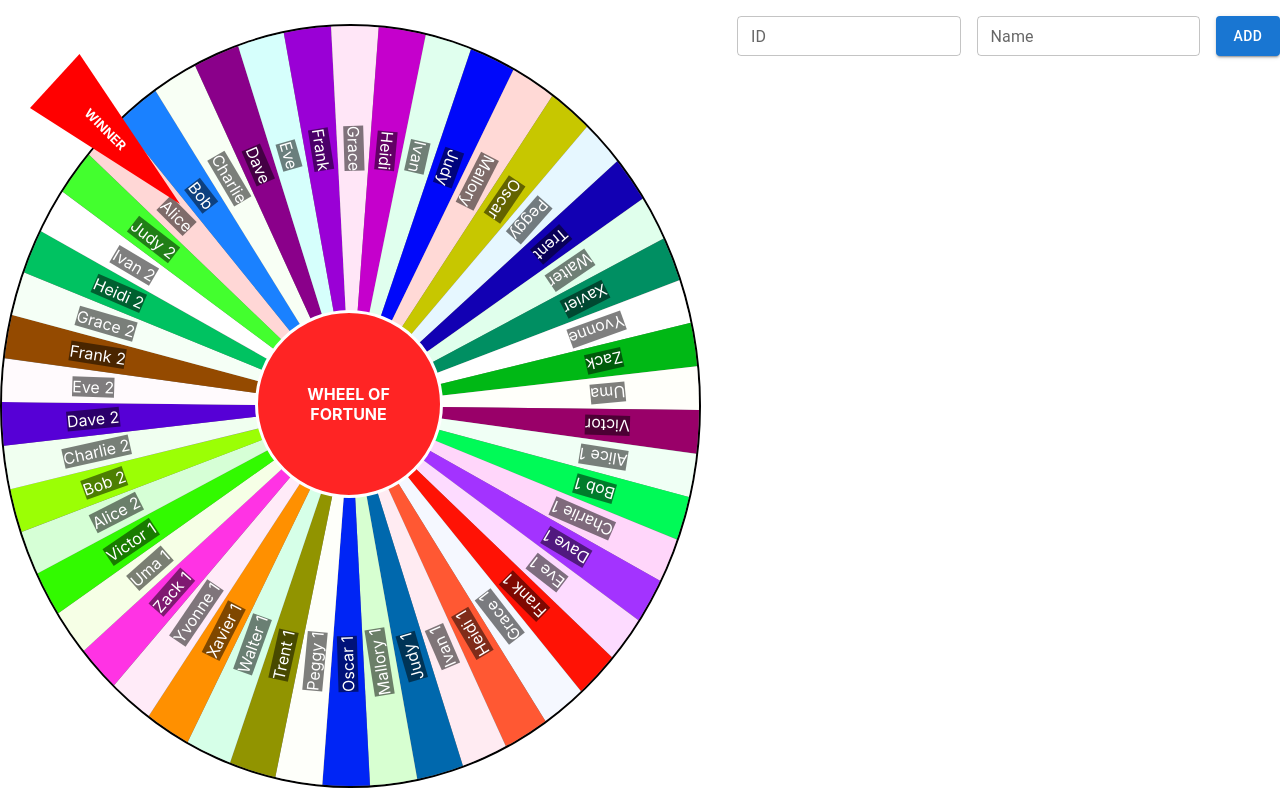
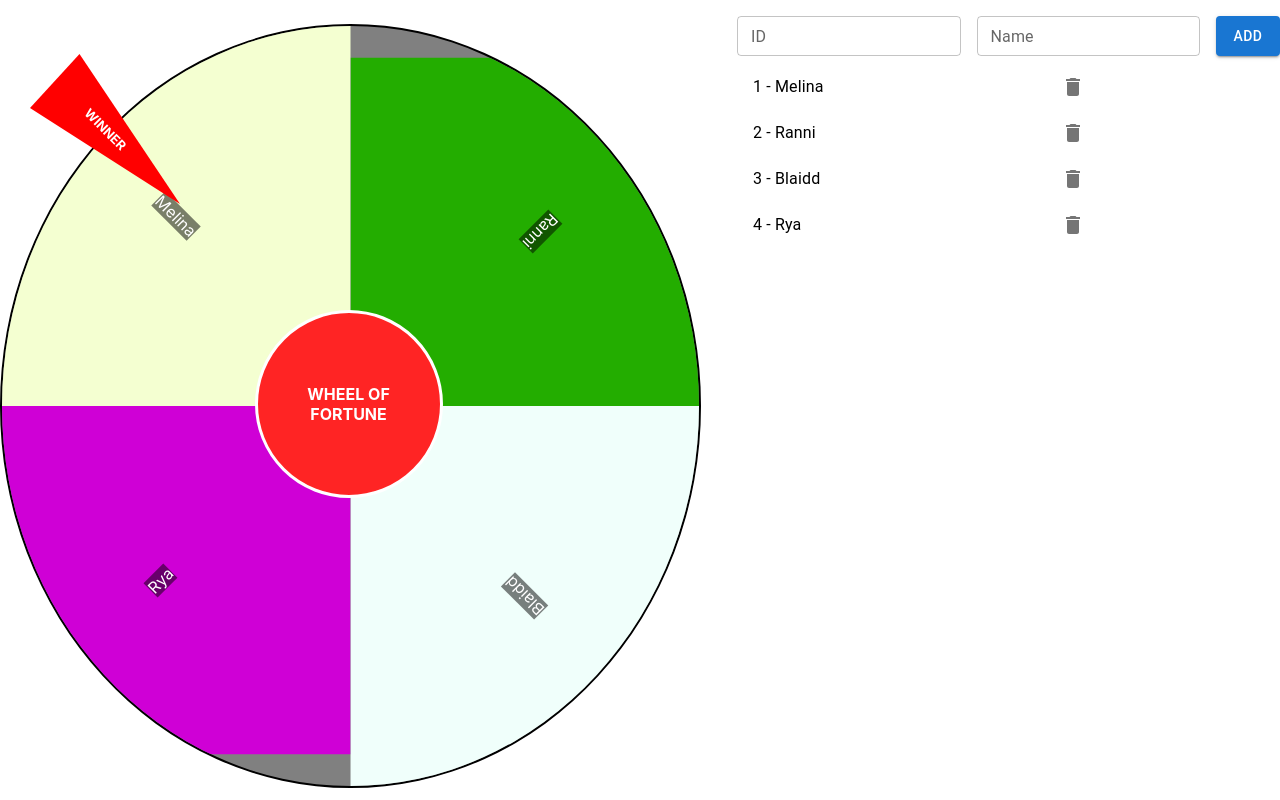
Before and after one commit to DinhL3/tamk-wheel-of-fortune-react, a React (Create React App) app: page / in a window 1280 px wide. Built offline with nearby package versions, Linux system fonts and the light colour scheme.

Commit message:
clean up, use players from ctx, move generate players to wheel

```diff
--- a/src/App.tsx
+++ b/src/App.tsx
@@ -1,64 +1,13 @@
-import React, { useContext } from 'react';
-
 import Box from '@mui/material/Box';
-
 import Wheel from './components/Wheel/Wheel';
 import PlayerList from './components/Players/PlayerList';
-import PlayersContextProvider, {
-  PlayersContext,
-} from './store/players-context';
-
-import { Player } from './models/player.model';
+import PlayersContextProvider from './store/players-context';
 
 function App() {
-  const playersCtx = useContext(PlayersContext);
-
-  const generatePlayers = (numPlayers: number) => {
-    const names = [
-      'Alice',
-      'Bob',
-      'Charlie',
-      'Dave',
-      'Eve',
-      'Frank',
-      'Grace',
-      'Heidi',
-      'Ivan',
-      'Judy',
-      'Mallory',
-      'Oscar',
-      'Peggy',
-      'Trent',
-      'Walter',
-      'Xavier',
-      'Yvonne',
-      'Zack',
-      'Uma',
-      'Victor',
-    ];
-    const generatedPlayers: Player[] = [];
-
-    const generateId = () => {
-      return Math.random().toString().slice(2, 9);
-    };
-
-    for (let i = 0; i < numPlayers; i++) {
-      const name = names[i % names.length];
-      const suffix = Math.floor(i / names.length);
-      const playerName = suffix === 0 ? name : `${name} ${suffix}`;
-      generatedPlayers.push({ id: generateId(), name: playerName });
-    }
-
-    return generatedPlayers;
-  };
-
-  const generatedPlayers = generatePlayers(50);
-  // console.log(generatedPlayers);
-
   return (
     <PlayersContextProvider>
       <Box width="100vw" display="flex" justifyContent="space-around">
-        <Wheel players={generatedPlayers} />
+        <Wheel />
         <PlayerList />
       </Box>
     </PlayersContextProvider>
--- a/src/components/Players/PlayerList.tsx
+++ b/src/components/Players/PlayerList.tsx
@@ -10,7 +10,6 @@
 
 import { PlayersContext } from '../../store/players-context';
 import { Player } from '../../models/player.model';
-import ListItemIcon from '@mui/material/ListItemIcon';
 import DeleteIcon from '@mui/icons-material/Delete';
 import IconButton from '@mui/material/IconButton';
 
--- a/src/components/Wheel/Wheel.tsx
+++ b/src/components/Wheel/Wheel.tsx
@@ -1,12 +1,54 @@
-import { Box } from '@mui/material';
+import React, { useContext } from 'react';
+
 import styles from './Wheel.module.scss';
 import { Player } from '../../models/player.model';
+import { PlayersContext } from '../../store/players-context';
 
-interface WheelProps {
-  players: Player[];
-}
+const generatePlayers = (numPlayers: number) => {
+  const names = [
+    'Alice',
+    'Bob',
+    'Charlie',
+    'Dave',
+    'Eve',
+    'Frank',
+    'Grace',
+    'Heidi',
+    'Ivan',
+    'Judy',
+    'Mallory',
+    'Oscar',
+    'Peggy',
+    'Trent',
+    'Walter',
+    'Xavier',
+    'Yvonne',
+    'Zack',
+    'Uma',
+    'Victor',
+  ];
+  const generatedPlayers: Player[] = [];
 
-const Wheel = ({ players }: WheelProps) => {
+  const generateId = () => {
+    return Math.random().toString().slice(2, 9);
+  };
+
+  for (let i = 0; i < numPlayers; i++) {
+    const name = names[i % names.length];
+    const suffix = Math.floor(i / names.length);
+    const playerName = suffix === 0 ? name : `${name} ${suffix}`;
+    generatedPlayers.push({ id: generateId(), name: playerName });
+  }
+
+  return generatedPlayers;
+};
+
+const Wheel = () => {
+  const playersCtx = useContext(PlayersContext);
+  const players = playersCtx.players;
+
+  // const players = generatePlayers(50);
+
   const totalSegments = players.length;
   const segmentTheta = 360 / totalSegments;
   function getTanFromDegrees(degrees: number) {
--- a/src/store/players-context.tsx
+++ b/src/store/players-context.tsx
@@ -18,7 +18,26 @@
 }
 
 const PlayersContextProvider = ({ children }: Props) => {
-  const [players, setPlayers] = useState<Player[]>([]);
+  const presetPlayers = [
+    {
+      id: '1',
+      name: 'Melina',
+    },
+    {
+      id: '2',
+      name: 'Ranni',
+    },
+    {
+      id: '3',
+      name: 'Blaidd',
+    },
+    {
+      id: '4',
+      name: 'Rya',
+    },
+  ];
+
+  const [players, setPlayers] = useState<Player[]>(presetPlayers);
 
   const addPlayer = (player: Player) => {
     setPlayers((prevPlayers) => [...prevPlayers, player]);
```
